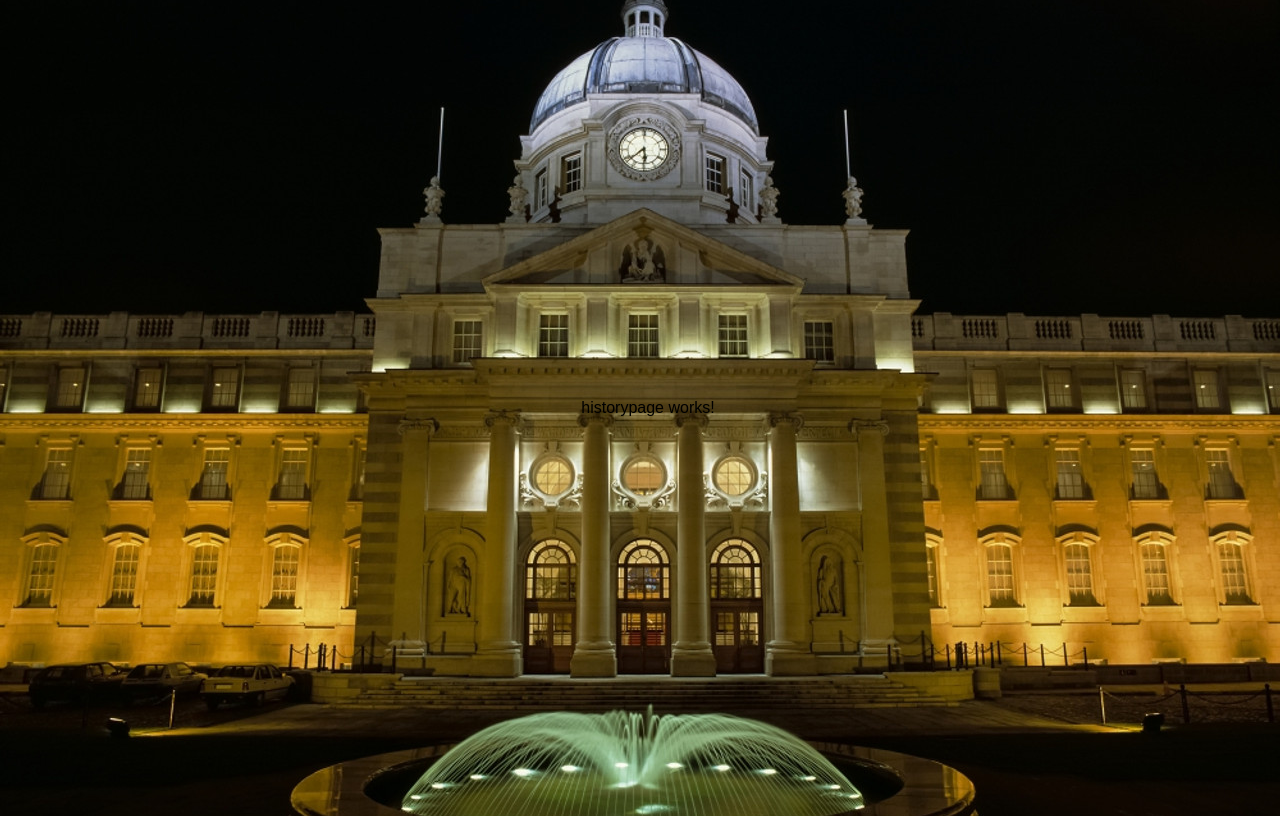
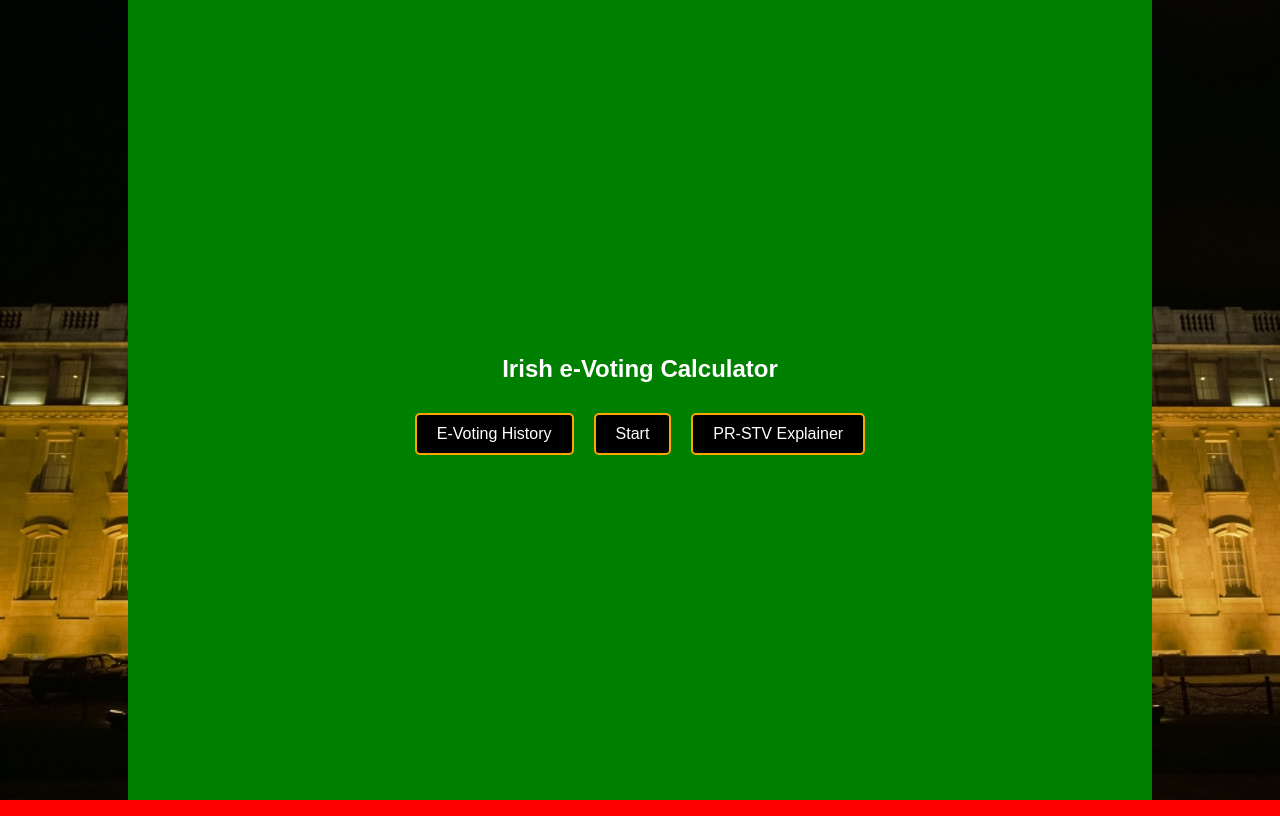
Before and after one commit to JamesSinnott1994/E-Voting-Frontend, an Angular app in the folder e-voting-angular-app/: page /history in a window 1280 px wide. Built offline with nearby package versions, Linux system fonts and the light colour scheme.

Commit message:
[STYLE] CSS Compnent fixes

```diff
--- a/e-voting-angular-app/src/app/historypage/historypage.component.css
+++ b/e-voting-angular-app/src/app/historypage/historypage.component.css
@@ -0,0 +1,27 @@
+.history-page-section{
+    display: flex;
+    justify-content: center; /* Horizontally center */
+    align-items: center; /* Vertically center */
+    font-family: Arial, sans-serif; /* Optional: Apply a font */
+    text-align: center;
+    color: white;
+    background-color: green;
+    width: 80%;
+    height: 100%;
+    margin: 0 auto;
+}
+
+button {
+    margin: 10px; /* Space between buttons */
+    padding: 10px 20px; /* Add padding for a better button appearance */
+    font-size: 16px; /* Adjust font size */
+    cursor: pointer;
+    border: 2px solid orange;
+    border-radius: 5px; /* Rounded corners */
+    background-color: #000000; /* Button background color */
+    color: white; /* Button text color */
+}
+
+button:hover {
+    background-color: #0056b3; /* Darker blue on hover */
+}
--- a/e-voting-angular-app/src/app/historypage/historypage.component.html
+++ b/e-voting-angular-app/src/app/historypage/historypage.component.html
@@ -1 +1,10 @@
-<p>historypage works!</p>
+<section class="history-page-section">
+    <div class="history-page-content">
+        <h1>Irish e-Voting Calculator</h1>
+        <div>
+            <button routerLink="/history">E-Voting History</button>
+            <button>Start</button>
+            <button>PR-STV Explainer</button>
+        </div>
+    </div>
+</section>
--- a/e-voting-angular-app/src/app/homepage/homepage.component.css
+++ b/e-voting-angular-app/src/app/homepage/homepage.component.css
@@ -1,6 +1,13 @@
-.home-page-content{
+.home-page-section{
+    display: flex;
+    justify-content: center; /* Horizontally center */
+    align-items: center; /* Vertically center */
+    font-family: Arial, sans-serif; /* Optional: Apply a font */
     text-align: center;
     color: white;
+    width: 80%;
+    height: 100%;
+    margin: 0 auto;
 }
 
 button {
--- a/e-voting-angular-app/src/app/homepage/homepage.component.html
+++ b/e-voting-angular-app/src/app/homepage/homepage.component.html
@@ -1,3 +1,4 @@
+<section class="home-page-section">
     <div class="home-page-content">
         <h1>Irish e-Voting Calculator</h1>
         <div>
@@ -6,3 +7,4 @@
             <button>PR-STV Explainer</button>
         </div>
     </div>
+</section>
--- a/e-voting-angular-app/src/app/homepage/homepage.component.ts
+++ b/e-voting-angular-app/src/app/homepage/homepage.component.ts
@@ -3,7 +3,7 @@ import { RouterLink, RouterOutlet } from '@angular/router';
 
 @Component({
   selector: 'app-homepage',
-  imports: [RouterLink, RouterOutlet],
+  imports: [RouterLink],
   templateUrl: './homepage.component.html',
   styleUrl: './homepage.component.css'
 })
--- a/e-voting-angular-app/src/styles.css
+++ b/e-voting-angular-app/src/styles.css
@@ -1,14 +1,11 @@
-/* You can add global styles to this file, and also import other style files */
 body {
-    display: flex;
-    justify-content: center; /* Horizontally center */
-    align-items: center; /* Vertically center */
-    font-family: Arial, sans-serif; /* Optional: Apply a font */
-    height: 100vh; /* Full viewport height */
-    width: 100vw; /* Full viewport width */
+    width: 100vw;
+    height: 100vh;
+    background-color: red;
+    overflow: hidden; /* Prevents scrolling from disrupting the background layout */
+    margin: 0 0;
     background-image: url('assets/dail.jpg');
     background-size: cover; /* Ensures the image covers the entire screen */
     background-repeat: no-repeat; /* Prevents tiling */
     background-position: center; /* Centers the image */
-    overflow: hidden; /* Prevents scrolling from disrupting the background layout */
 }
```
Lines whose indentation alone changed are shown as unchanged.
